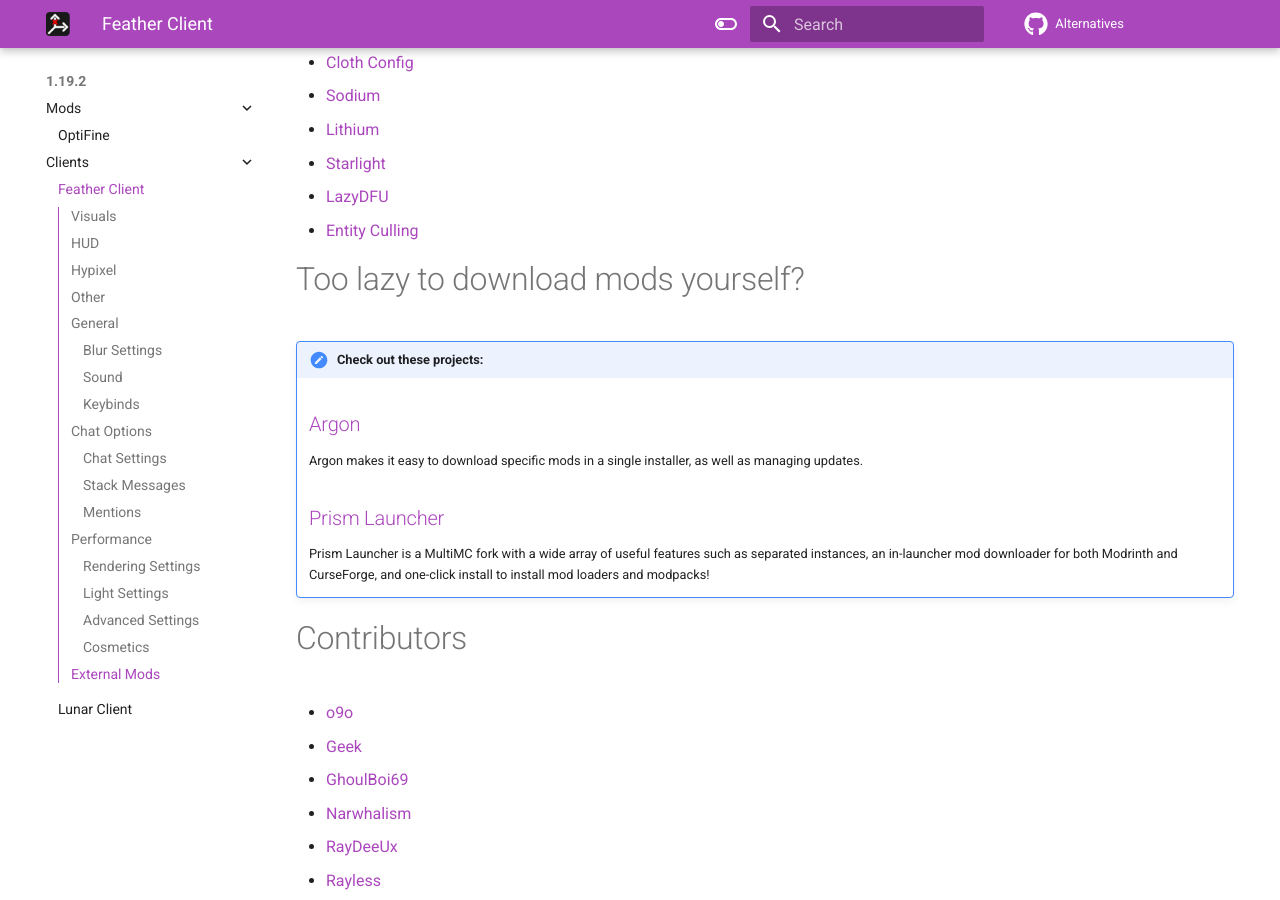
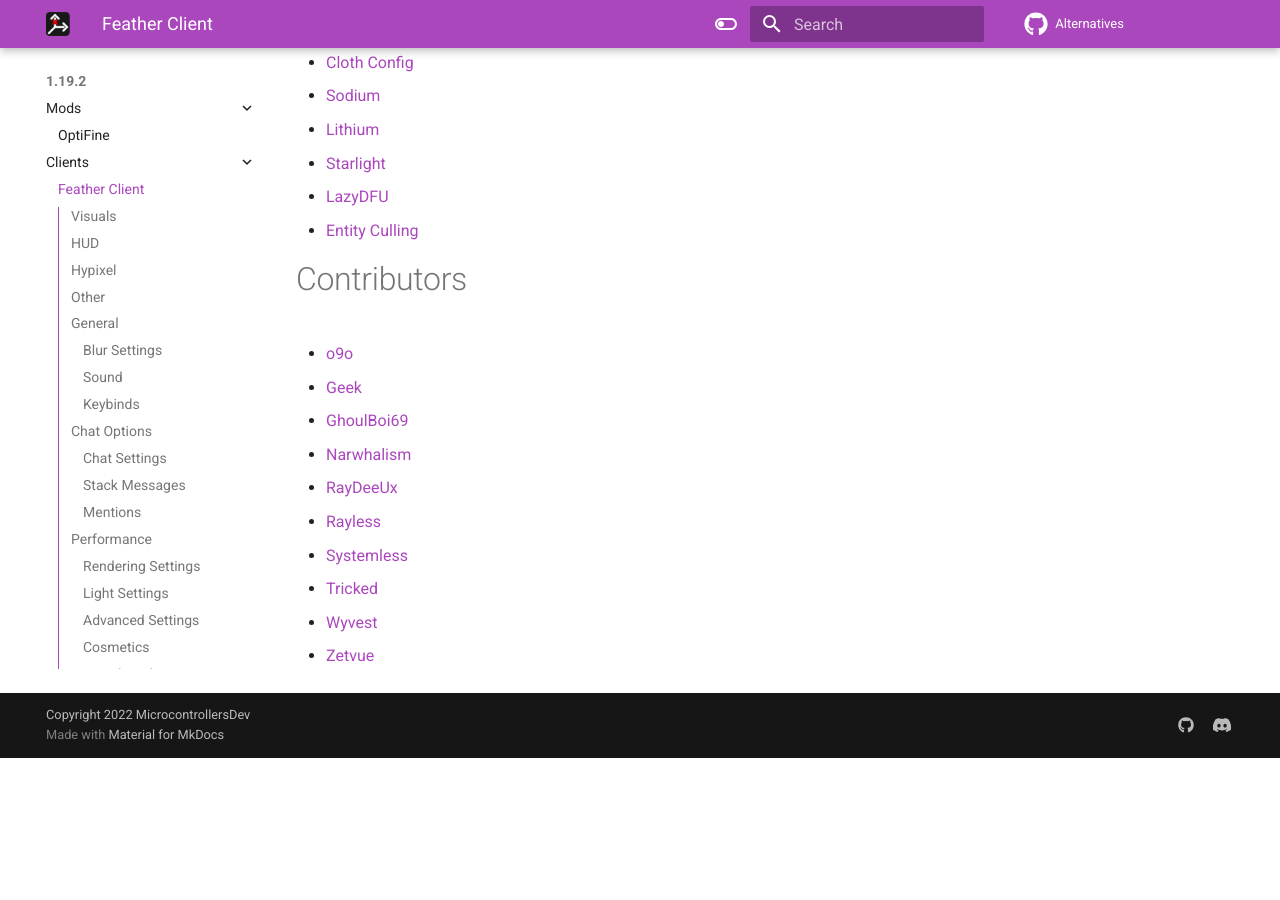
Before and after one commit to MicrocontrollersDev/Alternatives, an MkDocs documentation site: the page built from docs/latest/feather_client.md, in a window 1280 px wide and 900 px high, scrolled down 4702 px. Built offline with MkDocs 1.6.1 and Material for MkDocs 9.7.7, drawn with Linux system fonts in a browser that asks for light colours; comment, search, counter and statistics services are not loaded; after the commit the page ends 5460 px from its top, so only the background shows below that; some of the changed text lies outside the part shown.

Commit message:
remove more useless stuff

```diff
--- a/docs/latest/feather_client.md
+++ b/docs/latest/feather_client.md
@@ -1,6 +1,6 @@
 # Feather "Client" Alternatives
 
-Please note that this page may be outdated as some mods don't update.
+Please note that this page may be outdated due to update cycles.
 
 WIP - Feather "Client" is a Forge/Fabric
 mod marketing itself as a client, claiming
@@ -160,22 +160,6 @@
 * [LazyDFU](https://modrinth.com/mod/lazydfu)
 * [Entity Culling](https://www.curseforge.com/minecraft/mc-mods/entityculling)
 
-# Too lazy to download mods yourself?
-
-!!! note "Check out these projects:"
-
-    ## [Argon](https://github.com/Tricked-dev/argoninstaller)
-    Argon makes it easy to download specific
-    mods in a single installer, as well as
-    managing updates.
-
-    ## [Prism Launcher](https://prismlauncher.org)
-    Prism Launcher is a MultiMC fork with a wide
-    array of useful features such as separated
-    instances, an in-launcher mod downloader
-    for both Modrinth and CurseForge, and one-click
-    install to install mod loaders and modpacks!
-
 # Contributors
 
 * [o9o](https://www.youtube.com/channel/UC_lbg2qjUsZwro5khBW9PHw)
```
